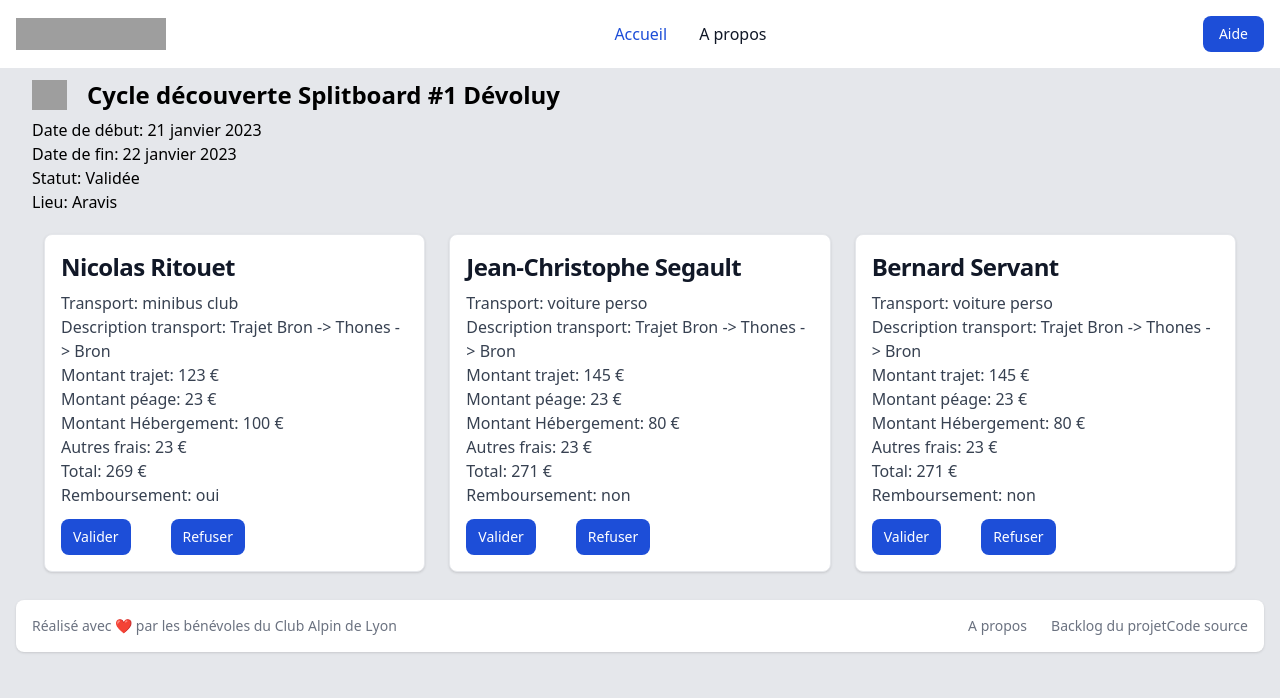
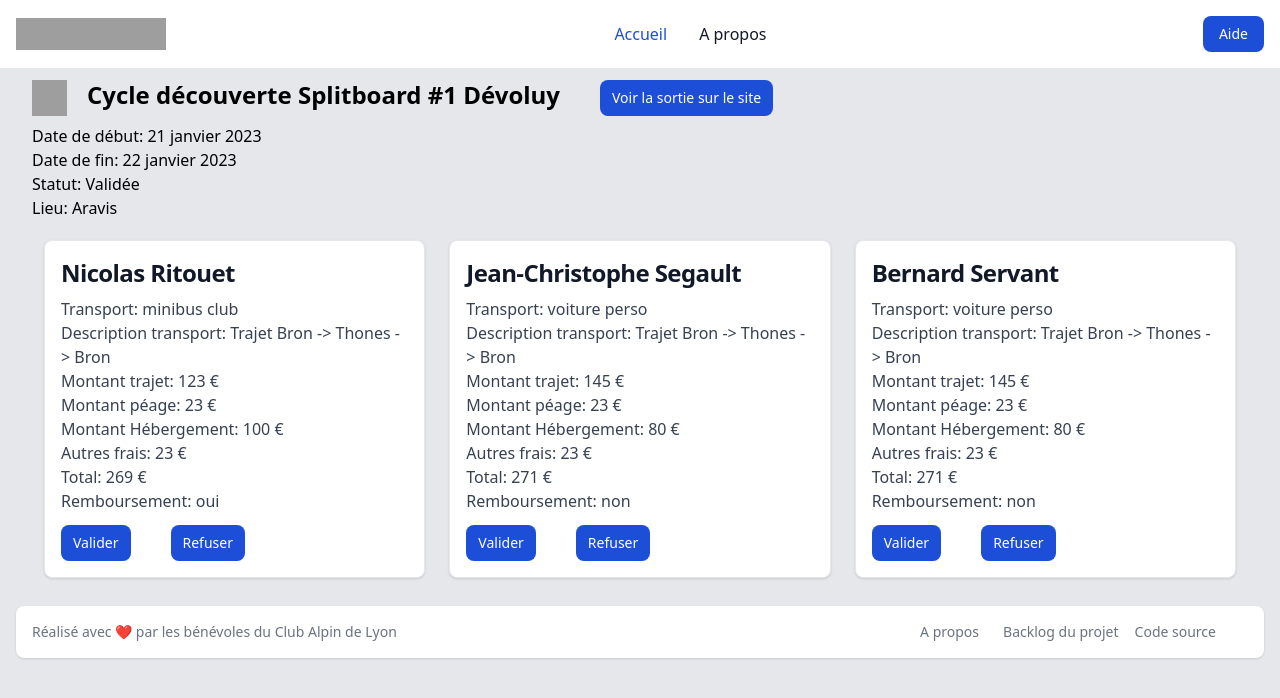
Before and after one commit to Club-Alpin-Lyon-Villeurbanne/compta-club, a Next.js app: page /note-de-frais/103 in a window 1280 px wide. Shown: the top 698 px of the page. Built offline with nearby package versions, Linux system fonts and the light colour scheme; grey boxes are pictures that could not be loaded.

Commit message:
Ajout lien vers sortie

```diff
--- a/app/components/Footer.tsx
+++ b/app/components/Footer.tsx
@@ -6,15 +6,15 @@ export default function Footer() {
             <div className="w-full mx-auto max-w-screen-xl p-4 md:flex md:items-center md:justify-between">
                 <span className="text-sm text-gray-500 sm:text-center dark:text-gray-400">Réalisé avec ❤️ par les bénévoles du <a href="https://clubalpinlyon.fr/" className="hover:underline">Club Alpin de Lyon</a>
                 </span>
-                <ul className="flex flex-wrap items-center mt-3 text-sm font-medium text-gray-500 dark:text-gray-400 sm:mt-0">
+                <ul className="flex flex-wrap items-center mt-3 text-sm font-medium text-gray-500 dark:text-gray-400 sm:mt-0 mr-4">
                     <li>
-                        <a href="#" className="mr-4 hover:underline md:mr-6 ">A propos</a>
+                        <a href="#" className="mr-4 hover:underline md:mr-6">A propos</a>
                     </li>
                     <li>
-                        <Link href="https://sharing.clickup.com/42653954/l/h/18np82-82/e8c751e9ba9d61f" className="hover:underline">Backlog du projet</Link>
+                        <Link href="https://sharing.clickup.com/42653954/l/h/18np82-82/e8c751e9ba9d61f" className="hover:underline mr-4">Backlog du projet</Link>
                     </li>
                     <li>
-                        <Link href="https://github.com/Club-Alpin-Lyon-Villeurbanne/compta-club" className="hover:underline">Code source</Link>
+                        <Link href="https://github.com/Club-Alpin-Lyon-Villeurbanne/compta-club" className="hover:underline mr-4">Code source</Link>
                     </li>
                 </ul>
             </div>
--- a/app/note-de-frais/[slug]/page.tsx
+++ b/app/note-de-frais/[slug]/page.tsx
@@ -4,7 +4,7 @@ import Link from "next/link";
 export default function Home() {
   const ndf =
   {
-    id: 111,
+    id: 5943,
     titre: "Cycle découverte Splitboard #1 Dévoluy",
     commission: 32,
     dateDebut: "21 janvier 2023",
@@ -58,6 +58,7 @@ export default function Home() {
             width={35}
             height={35} />
           <h2 className="text-2xl font-semibold leading-tight pl-5"> {ndf.titre}</h2>
+          <Link href={`https://www.clubalpinlyon.fr/sortie/-${ndf.id}.html`} className="inline-flex items-center px-3 py-2 ml-10 text-sm font-medium text-center text-white bg-blue-700 rounded-lg hover:bg-blue-800 focus:ring-4 focus:outline-none focus:ring-blue-300 dark:bg-blue-600 dark:hover:bg-blue-700 dark:focus:ring-blue-800">Voir la sortie sur le site</Link>
         </div>
         <div className="my-2 flex sm:flex-row flex-col">
           <div className="flex flex-row mb-1 sm:mb-0">
```
